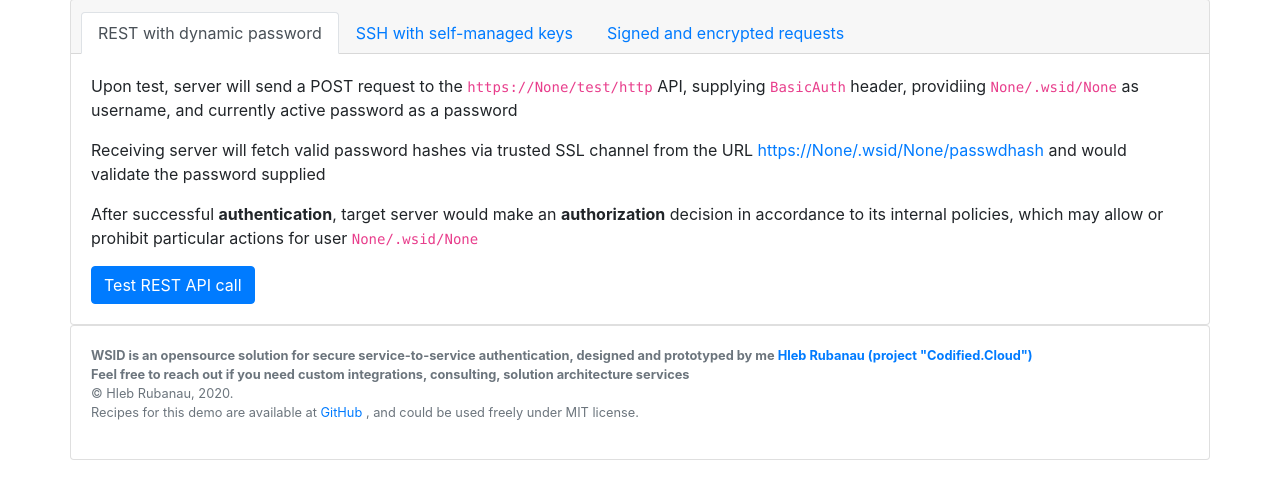
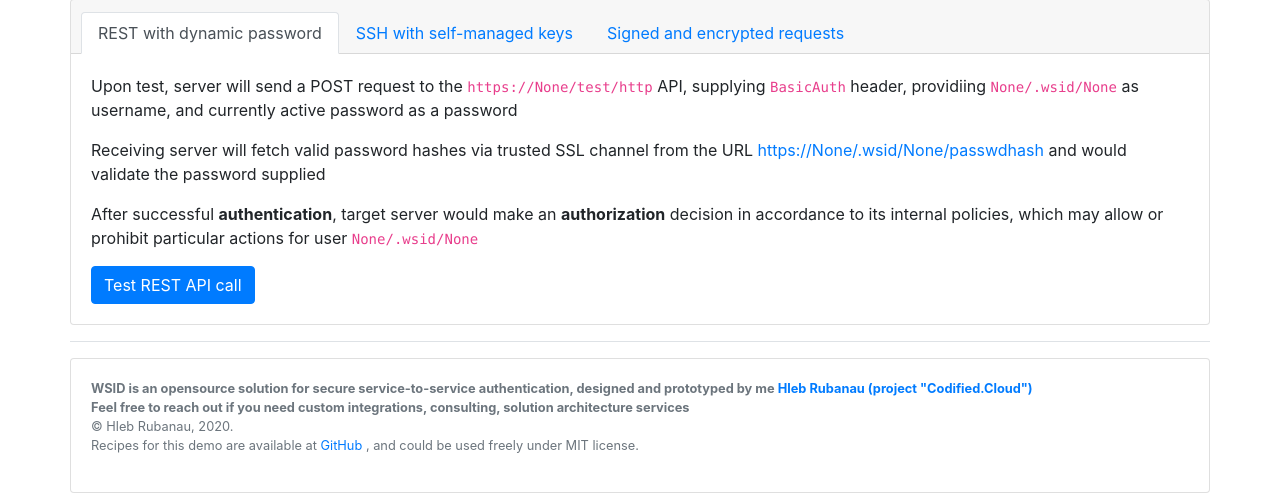
Before and after one commit to hleb-rubanau/wsid-basic-demo, a Flask app: page / in a window 1280 px wide. Shown: the part 656-1149 px from the top of the page. Before the commit the page ends 1116 px from the top, so only its background shows below. Run offline with Flask 2, Linux system fonts and the light colour scheme; parts of the project's set-up code (start-up, migrations or seed data) failed here and were passed over; some libraries are stand-ins or nearby versions.

Commit message:
add separator

```diff
--- a/playbooks/client/roles/wsid-demo-client-app/files/templates/index.html
+++ b/playbooks/client/roles/wsid-demo-client-app/files/templates/index.html
@@ -131,6 +131,8 @@
                             </div> <!-- card-body -->
                         </div><!-- card -->
 
+            <div class="border-top my-3"></div> <!-- separator -->
+
             <div class="card">
                 <div class="card-body">
                     <p class="text-left text-muted small">
```
